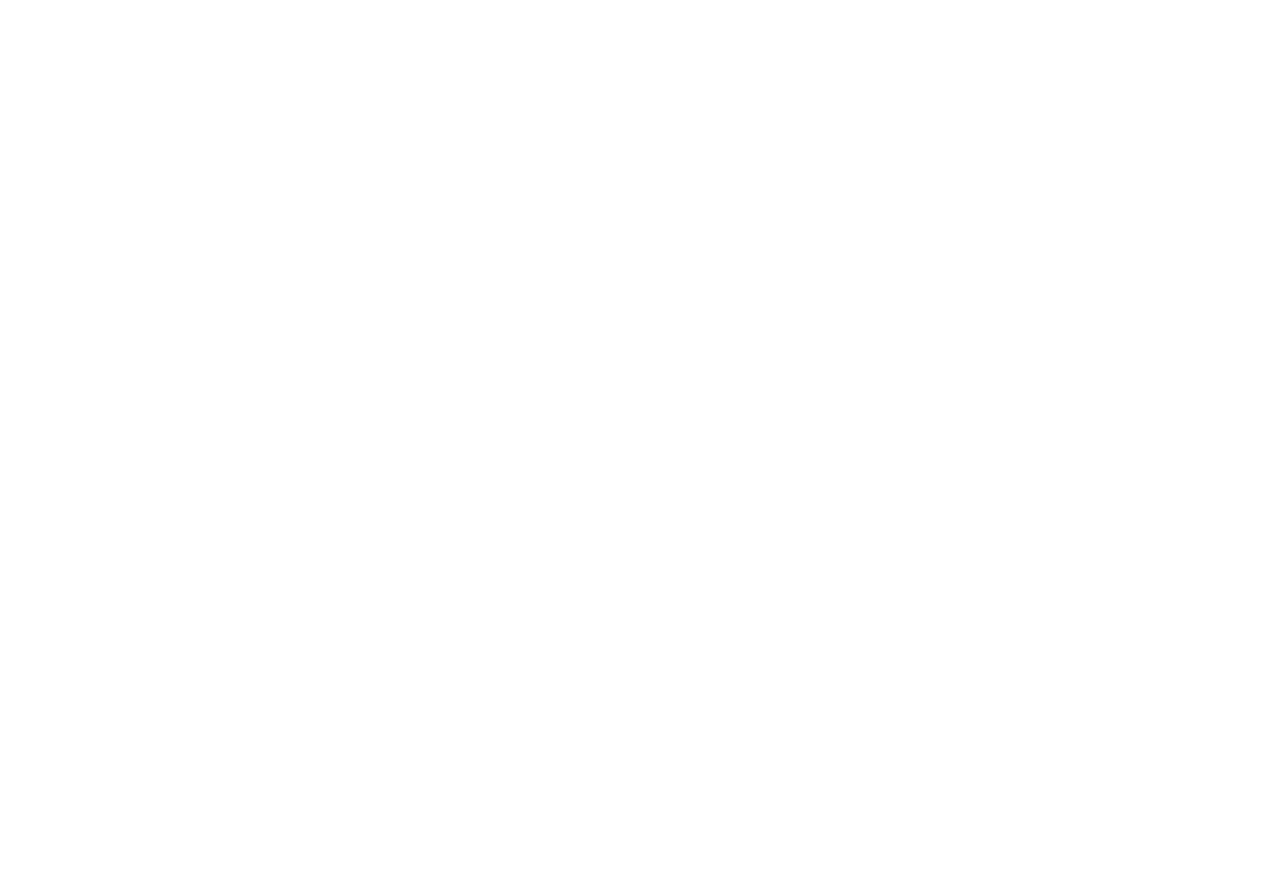
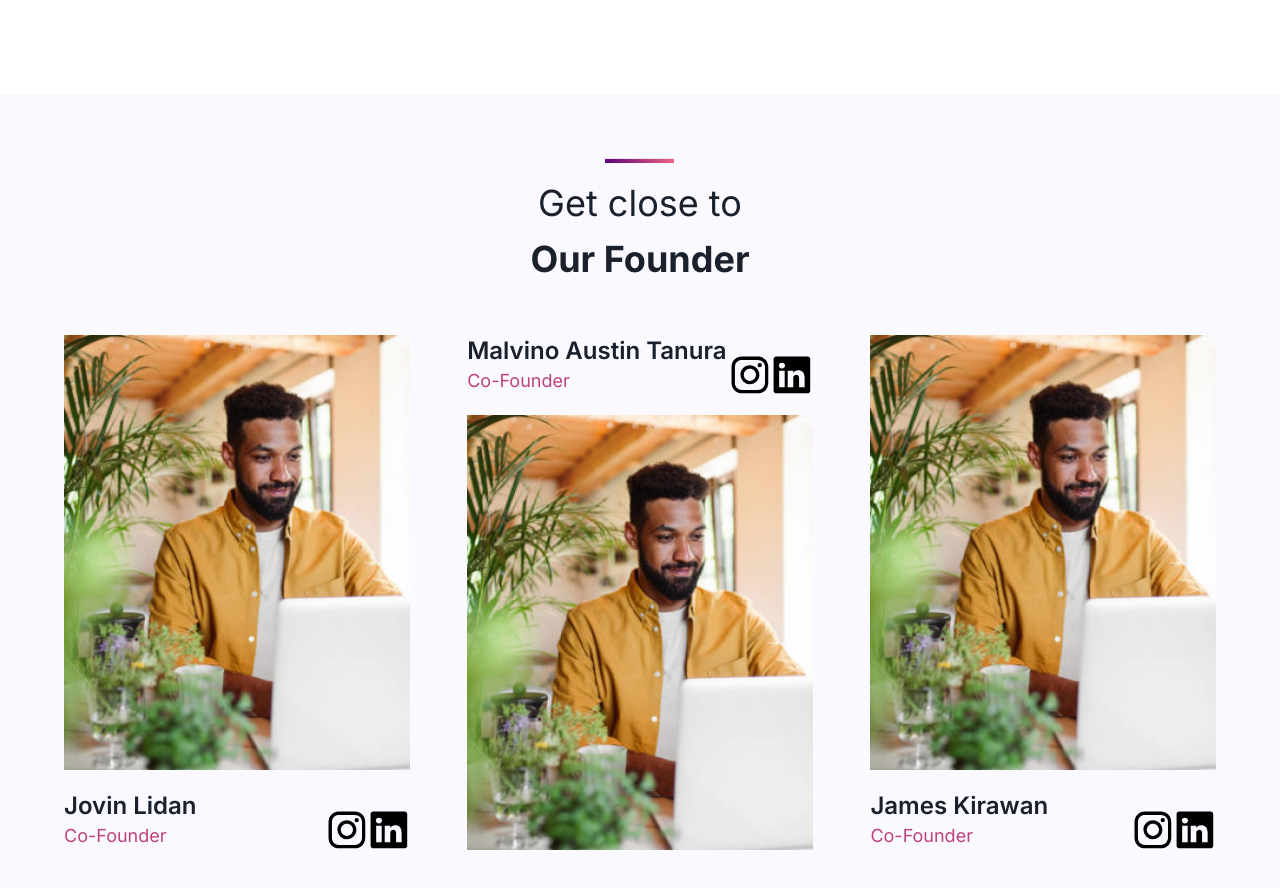
Before and after one commit to jovinlidan/aulancer-web, a Next.js app: page / in a window 1280 px wide. Shown: the part 3757-4645 px from the top of the page. Before the commit the page ends 3761 px from the top, so only its background shows below. Built offline with nearby package versions, Linux system fonts and the light colour scheme.

Commit message:
finish our founder

```diff
--- a/src/app/page.tsx
+++ b/src/app/page.tsx
@@ -1,6 +1,7 @@
 import { HomeAboutUs } from "@/modules/home/about-us";
 import { HomeArrowDecoration } from "@/modules/home/arrow-decoration";
 import { HomeJumbotron } from "@/modules/home/jumbotron";
+import { HomeOurFounder } from "@/modules/home/our-founder";
 import { HomeOurKey } from "@/modules/home/our-key";
 import { HomeService } from "@/modules/home/service";
 
@@ -12,6 +13,7 @@
       <HomeOurKey />
       <HomeArrowDecoration />
       <HomeAboutUs />
+      <HomeOurFounder />
     </main>
   );
 }
--- a/src/common/assets/index.ts
+++ b/src/common/assets/index.ts
@@ -2,3 +2,5 @@
 export { default as LaptopSVG } from "./laptop-svg";
 export { default as GearSVG } from "./gear-svg";
 export { default as LogoSVG } from "./logo-svg";
+export { default as InstagramSVG } from "./instagram-svg";
+export { default as LinkedinSVG } from "./linkedin-svg";
--- /dev/null
+++ b/src/common/assets/instagram-svg.tsx
@@ -0,0 +1,24 @@
+import * as React from "react";
+import { SVGProps } from "react";
+const InstagramSVG = (props: SVGProps<SVGSVGElement>) => (
+  <svg
+    xmlns="http://www.w3.org/2000/svg"
+    width={42}
+    height={42}
+    viewBox="0 0 42 42"
+    fill="none"
+    aria-describedby="instagram"
+    aria-description="instagram"
+    {...props}
+  >
+    <path
+      fill="#000"
+      d="M20.889 12.37c-5.185 0-9.482 4.223-9.482 9.482a9.452 9.452 0 0 0 9.482 9.481c5.26 0 9.481-4.296 9.481-9.481s-4.296-9.482-9.481-9.482Zm0 15.556c-3.333 0-6.074-2.74-6.074-6.074 0-3.334 2.74-6.074 6.074-6.074 3.333 0 6.074 2.74 6.074 6.074 0 3.333-2.74 6.074-6.074 6.074ZM30.74 14.296a2.148 2.148 0 1 0 0-4.296 2.148 2.148 0 0 0 0 4.296Z"
+    />
+    <path
+      fill="#000"
+      d="M36.296 6.593c-1.926-2-4.666-3.037-7.777-3.037h-15.26c-6.444 0-10.74 4.296-10.74 10.74v15.186c0 3.185 1.037 5.925 3.11 7.925 2 1.926 4.667 2.89 7.704 2.89h15.112c3.185 0 5.851-1.038 7.777-2.89 2-1.925 3.037-4.666 3.037-7.851v-15.26c0-3.11-1.037-5.777-2.963-7.703ZM36 29.555c0 2.297-.815 4.149-2.148 5.408-1.333 1.26-3.185 1.926-5.407 1.926H13.333c-2.222 0-4.074-.667-5.407-1.926-1.333-1.333-2-3.185-2-5.482V14.296c0-2.222.667-4.074 2-5.407 1.26-1.26 3.185-1.926 5.407-1.926h15.26c2.222 0 4.074.667 5.407 2 1.26 1.333 2 3.185 2 5.333v15.26Z"
+    />
+  </svg>
+);
+export default InstagramSVG;
--- /dev/null
+++ b/src/common/assets/linkedin-svg.tsx
@@ -0,0 +1,21 @@
+import * as React from "react";
+import { SVGProps } from "react";
+const LinkedinSVG = (props: SVGProps<SVGSVGElement>) => (
+  <svg
+    xmlns="http://www.w3.org/2000/svg"
+    width={42}
+    height={42}
+    viewBox="0 0 42 42"
+    fill="none"
+    aria-describedby="linkedin"
+    aria-description="linkedin"
+    {...props}
+  >
+    <path fill="#000" d="M22.278 20.077v-.057l-.037.057h.037Z" />
+    <path
+      fill="#000"
+      d="M36.497 3.458H5.293c-1.493 0-2.705 1.182-2.705 2.64v31.568c0 1.457 1.212 2.639 2.705 2.639h31.204c1.496 0 2.707-1.183 2.707-2.639V6.097c0-1.458-1.212-2.64-2.707-2.64Zm-22.81 30.846h-5.53V17.665h5.53v16.639Zm-2.765-18.912h-.037c-1.855 0-3.055-1.278-3.055-2.874 0-1.632 1.237-2.875 3.128-2.875 1.893 0 3.056 1.243 3.093 2.875 0 1.596-1.201 2.874-3.129 2.874ZM33.63 34.304H28.1V25.4c0-2.236-.8-3.762-2.801-3.762-1.528 0-2.437 1.03-2.838 2.023-.146.355-.182.852-.182 1.35v9.292h-5.53s.073-15.08 0-16.638h5.53v2.355c.735-1.134 2.05-2.748 4.985-2.748 3.639 0 6.367 2.379 6.367 7.49v9.542Z"
+    />
+  </svg>
+);
+export default LinkedinSVG;
--- a/src/constants/image.constant.ts
+++ b/src/constants/image.constant.ts
@@ -7,6 +7,7 @@
   ourValues: "/assets/images/our-values.png",
   arrowDecoration: "/assets/images/arrow-decoration.png",
   arrowDecoration2: "/assets/images/arrow-decoration-2.png",
+  ourFounder: "/assets/images/our-founder.png",
 };
 
 export default IMAGES_CONSTANT;
--- /dev/null
+++ b/src/modules/home/our-founder/components/founder-card.tsx
@@ -0,0 +1,80 @@
+import { InstagramSVG, LinkedinSVG } from "@/common/assets";
+import clsx from "clsx";
+import Image from "next/image";
+import Link from "next/link";
+import React from "react";
+
+export type FounderCardType = {
+  imageUrl: string;
+  name: string;
+  position: string;
+  instagramUrl: string;
+  linkedinUrl: string;
+  contentClassName?: string;
+  containerClassName?: string;
+  nameClassName?: string;
+  positionClassName?: string;
+};
+
+interface Props extends FounderCardType {}
+export default function FounderCard(props: Props) {
+  const {
+    imageUrl,
+    instagramUrl,
+    linkedinUrl,
+    name,
+    position,
+    contentClassName,
+    containerClassName,
+    nameClassName,
+    positionClassName,
+  } = props;
+  return (
+    <div
+      className={clsx("flex w-full md:w-[30%] max-md:mt-8", containerClassName)}
+      title={name}
+    >
+      <Image
+        src={imageUrl}
+        width={376}
+        height={473}
+        alt={name}
+        loading="lazy"
+        className="max-md:w-[45vw] max-md:max-w-[200px] md:w-full"
+      />
+      <div
+        className={clsx(
+          "flex justify-between flex-col max-md:pt-2 md:flex-row md:items-end",
+          contentClassName
+        )}
+      >
+        <div className="flex flex-col">
+          <h5
+            className={clsx(
+              "text-gray-900 font-semibold text-lg md:text-xl lg:text-2xl",
+              nameClassName
+            )}
+          >
+            {name}
+          </h5>
+          <h6
+            className={clsx(
+              "text-our-founder-position text-sm md:text-base lg:text-lg font-normal",
+              positionClassName
+            )}
+          >
+            {position}
+          </h6>
+        </div>
+        <div className="flex flex-col md:flex-row w-fit">
+          <Link href={instagramUrl} target="_blank" className="max-md:mb-2">
+            <InstagramSVG className="max-md:w-[32px] max-md:h-[32px]" />
+          </Link>
+          <Link href={linkedinUrl} target="_blank">
+            <LinkedinSVG className="max-md:w-[32px] max-md:h-[32px]" />
+          </Link>
+        </div>
+      </div>
+    </div>
+  );
+}
--- /dev/null
+++ b/src/modules/home/our-founder/components/our-founder-title.tsx
@@ -0,0 +1,15 @@
+import React from "react";
+
+export default function OurFounderTitle() {
+  return (
+    <div className="flex flex-col items-center max-md:mb-4 md:mb-14">
+      <hr className="bg-gradient-service-text w-[40px] md:w-[69px] h-[5px]" />
+      <h5 className="text-gray-900 text-center font-normal text-3xl lg:text-4xl mt-5">
+        Get close to
+      </h5>
+      <h5 className="text-gray-900 text-center font-bold text-3xl lg:text-4xl mt-4">
+        Our Founder
+      </h5>
+    </div>
+  );
+}
--- /dev/null
+++ b/src/modules/home/our-founder/index.ts
@@ -0,0 +1 @@
+export { default as HomeOurFounder } from "./our-founder";
--- /dev/null
+++ b/src/modules/home/our-founder/our-founder.tsx
@@ -0,0 +1,53 @@
+import { Section } from "@/components";
+import React from "react";
+import OurFounderTitle from "./components/our-founder-title";
+import FounderCard, { FounderCardType } from "./components/founder-card";
+import IMAGES_CONSTANT from "@/constants/image.constant";
+
+const OUR_FOUNDERS: FounderCardType[] = [
+  {
+    imageUrl: IMAGES_CONSTANT.ourFounder,
+    instagramUrl: "https://instagram.com/jovinlidan_/",
+    linkedinUrl: "https://www.linkedin.com/in/jovin-lidan",
+    name: "Jovin Lidan",
+    position: "Co-Founder",
+    contentClassName: "max-md:pl-2 md:mt-5",
+    containerClassName: "md:flex-col",
+  },
+  {
+    imageUrl: IMAGES_CONSTANT.ourFounder,
+    instagramUrl: "https://www.instagram.com/malvino.tan/",
+    linkedinUrl: "https://www.linkedin.com/in/malvino-austin-tanura",
+    name: "Malvino Austin Tanura",
+    position: "Co-Founder",
+    contentClassName: "max-md:pr-2 max-md:items-end md:mb-5",
+    containerClassName: "max-md:flex-row-reverse md:flex-col-reverse",
+    nameClassName: "max-md:text-right",
+    positionClassName: "max-md:text-right",
+  },
+  {
+    imageUrl: IMAGES_CONSTANT.ourFounder,
+    instagramUrl: "https://www.instagram.com/jameskirawan/",
+    linkedinUrl: "https://www.linkedin.com/in/james-kirawan",
+    name: "James Kirawan",
+    position: "Co-Founder",
+    contentClassName: "max-md:pl-2 md:mt-5",
+    containerClassName: "md:flex-col",
+  },
+];
+
+export default function OurFounder() {
+  return (
+    <Section
+      noMaxWidth
+      className="flex flex-col items-center justify-center mt-28 bg-light-gray-blue py-16"
+    >
+      <OurFounderTitle />
+      <div className="flex w-full justify-between max-w-[90vw] flex-col md:flex-row">
+        {OUR_FOUNDERS.map((founder) => (
+          <FounderCard {...founder} key={founder.name} />
+        ))}
+      </div>
+    </Section>
+  );
+}
--- a/tailwind.config.ts
+++ b/tailwind.config.ts
@@ -60,6 +60,7 @@
         "service-label": "##2D3748",
         "about-us-description": "#2D3748",
         "about-us-highlight": "#BD417E",
+        "our-founder-position": "#BD417E",
       },
       zIndex: {
         "service-bg": "2",
```
Also changed, not shown: public/assets/images/our-founder.png (added).
